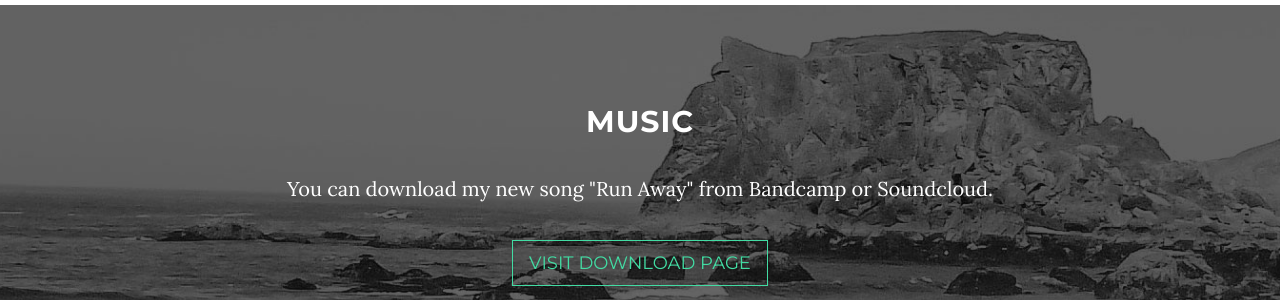
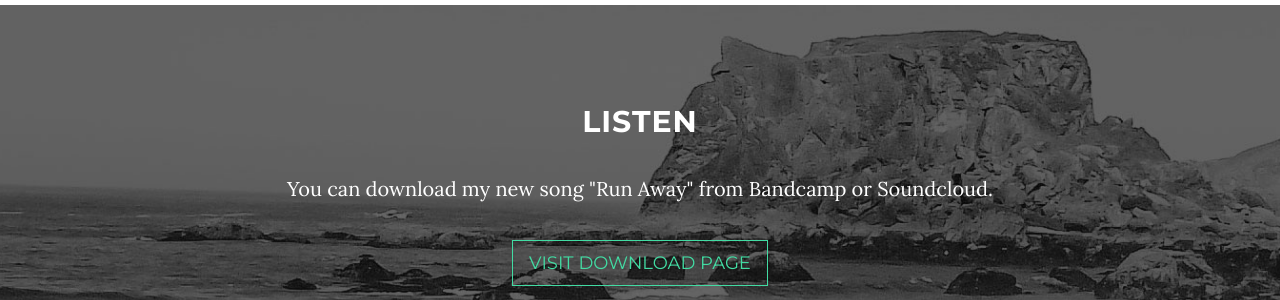
Before and after one commit to gianguitar/gsolo.github.io, a Jekyll site: the page built from index.html, in a window 1280 px wide and 900 px high, scrolled down 1632 px. Shown: the part 157-457 px from the top of the window. Built offline with Jekyll 4.4.1, drawn with Linux system fonts in a browser that asks for light colours.

Commit message:
Update index.html

```diff
--- a/index.html
+++ b/index.html
@@ -31,11 +31,11 @@ title: "Gian Solo Official Site"
 </section>
 
 <!-- Music Section -->
-<section id="music" class="content-section text-center">
+<section id="listen" class="content-section text-center">
     <div class="download-section">
         <div class="container">
             <div class="col-lg-8 col-lg-offset-2">
-                <h2>Music</h2>
+                <h2>Listen</h2>
                 <p>You can download my new song "Run Away" from Bandcamp or Soundcloud.</p>
                 <a href="http://startbootstrap.com/template-overviews/grayscale/" class="btn btn-default btn-lg">Visit Download Page</a>
             </div>
```
